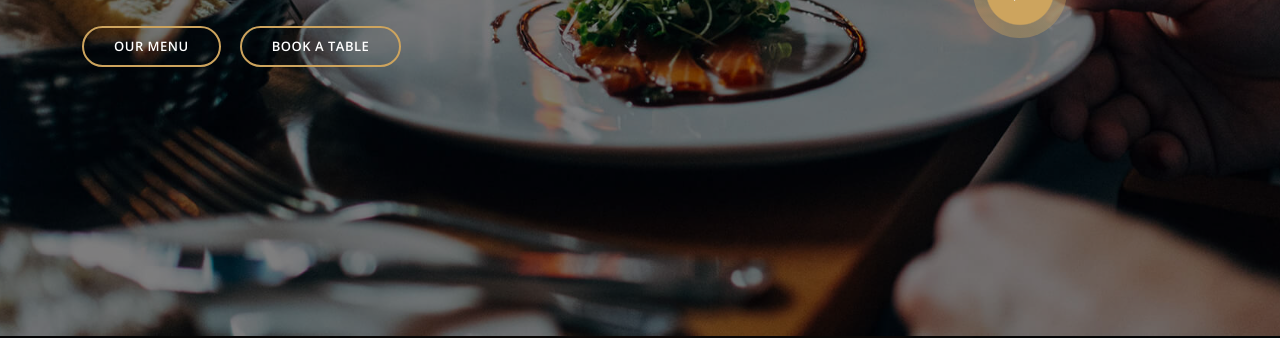
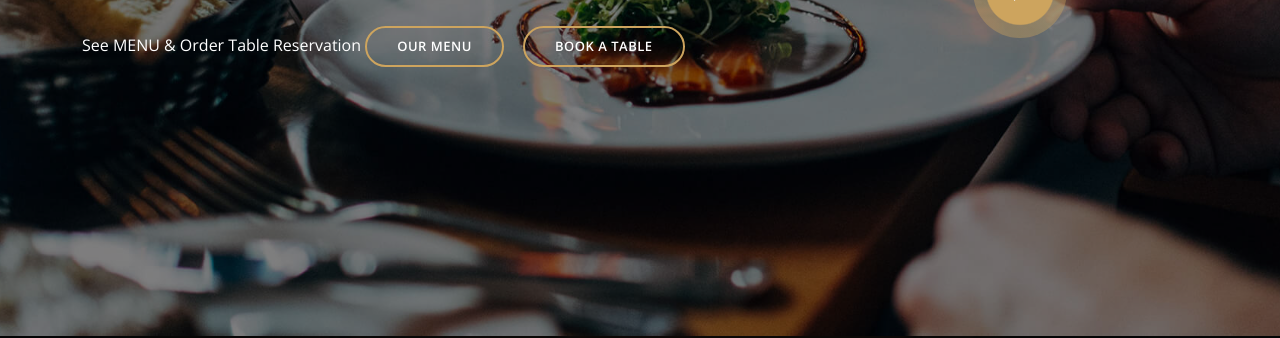
Before and after one commit to jundolor/seafood-ordering, a plain HTML site: page index.html in a window 1280 px wide. Shown: the part 464-802 px from the top of the page. Drawn offline with nearby package versions, Linux system fonts and the light colour scheme; a script that the page names is missing; a web font is replaced by a local one.

Commit message:
Added GloriaFood Menu button

```diff
--- a/index.html
+++ b/index.html
@@ -108,6 +108,10 @@
           <h2>Delivering great food for more than 18 years!</h2>
 
           <div class="btns">
+            <!-- If you would like to customize the button, remove or change the "class" attribute inside the <span> tag -->
+<span class="glf-button" data-glf-cuid="a1e2c522-b735-4788-90e9-52020d12698a" data-glf-ruid="0fef19ce-bf1c-441d-9a07-d53dc12787ad" > See MENU & Order</span>
+<span class="glf-button reservation" data-glf-cuid="a1e2c522-b735-4788-90e9-52020d12698a" data-glf-ruid="0fef19ce-bf1c-441d-9a07-d53dc12787ad" data-glf-reservation="true" > Table Reservation</span>
+<script src="https://www.fbgcdn.com/embedder/js/ewm2.js" defer async ></script>
             <a href="#menu" class="btn-menu animated fadeInUp scrollto">Our Menu</a>
             <a href="#book-a-table" class="btn-book animated fadeInUp scrollto">Book a Table</a>
           </div>
```
